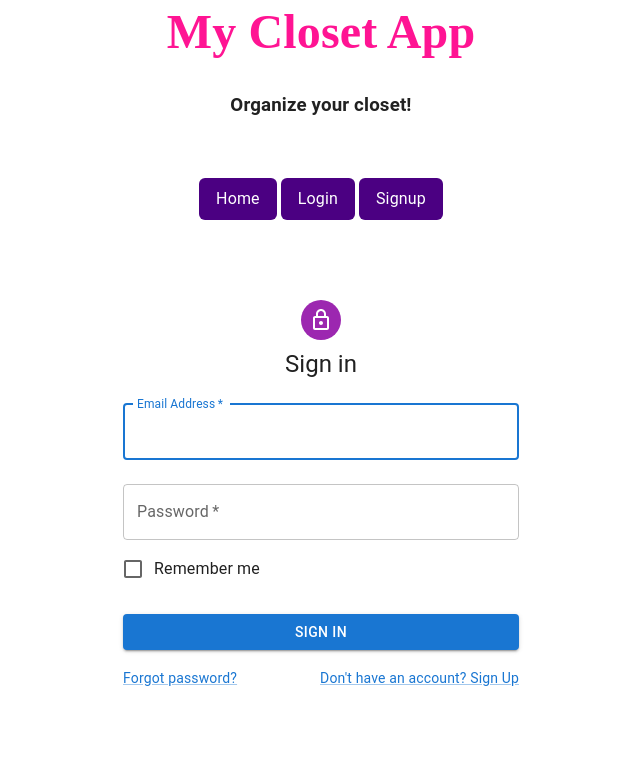
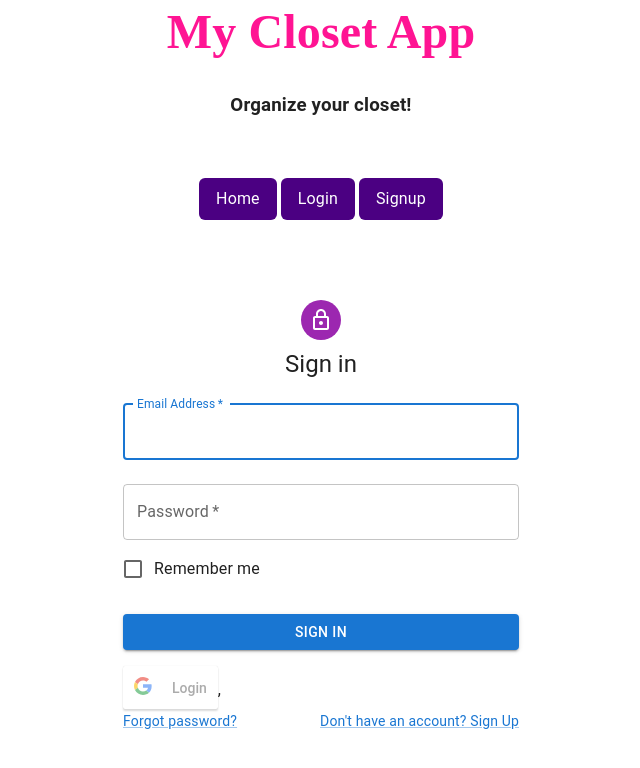
Before and after one commit to e-clawson/my-closet-app, a React (Create React App) app in the folder client/: page /login in a window 1280 px wide. Shown: the top 768 px of the page, without its empty margins (319-959 px from the left). Built offline with nearby package versions, Linux system fonts and the light colour scheme; no server answers.

Commit message:
update signup

```diff
--- a/client/src/components/items/NewItemForm.js
+++ b/client/src/components/items/NewItemForm.js
@@ -4,7 +4,7 @@ import { Button, Input, FormField, Label } from "../../styles";
 import Container from '@mui/material/Container';
 
 const ItemForm = () => {
-  const itemImageFile = React.createRef()
+  // const item_image = React.createRef()
 
   const [item, setItem] = useState({
       name: "",
@@ -73,7 +73,7 @@ const ItemForm = () => {
           className="formfield"
           type="file"
           name="item_image"
-          ref={setItem.itemImageFile}
+          ref={setItem.item_image}
           // ref={this.itemImageFile}
           // autoComplete="off"
           // value={setItem.item_image}
--- a/client/src/components/user/Login.js
+++ b/client/src/components/user/Login.js
@@ -15,7 +15,7 @@ import Container from '@mui/material/Container';
 import { createTheme, ThemeProvider } from '@mui/material/styles';
 import { UserContext } from '../../context/user';
 import { MessageContext } from '../../context/message';
-// import GoogleLogin from 'react-google-login';
+import GoogleLogin from 'react-google-login';
 
 
 const theme = createTheme();
@@ -44,9 +44,11 @@ export default function SignIn() {
     }
   };
 
+
+
   const responseGoogle = (response) => {
     const requestOptions = {
-        method: 'POST',
+        method: 'GET',
         headers: {
             // 'Authorization': `Bearer ${response.Zi.accessToken}`,
             'Content-Type': 'application/json',
@@ -136,9 +138,13 @@ return (
               data-login_uri="http://localhost:4000/login"
               data-auto_select="true" > Sign In With Google
             </Button> */}
-              {/* <div>
-                <GoogleLogin height="10" width="500px" backgroundColor="#4285f4" clientId="781784725438-7rjsrk7bn41r6cpif9h55ur6u0cep7d5.apps.googleusercontent.com" access="offline" scope="email profile" onSuccess={responseGoogle} onFailure={responseGoogle} cookiePolicy={'single_host_origin'}  plugin_name='My-Closet-App' />
-              </div> */}
+               <GoogleLogin
+                  clientId="781784725438-7rjsrk7bn41r6cpif9h55ur6u0cep7d5.apps.googleusercontent.com"
+                  buttonText="Login"
+                  onSuccess={responseGoogle}
+                  onFailure={responseGoogle}
+                  cookiePolicy={'single_host_origin'}
+                />,
             <Grid container>
               <Grid item xs>
                 <Link href="#" variant="body2">
--- a/client/src/components/user/Signup.js
+++ b/client/src/components/user/Signup.js
@@ -45,8 +45,8 @@ const Signup = () => {
         if ([userObj.first_name, userObj.last_name, userObj.email, userObj.password, userObj.passwordConfirmation].some(val => val.trim() === "")) {
             setMessage({message: "You must fill in all the information please!", color: "red"})
         }
-        const didItWork = signup({...userObj, passwordConfirmation: userObj.passwordConfirmation})
-        if (didItWork) {
+        const success = signup({...userObj, password_confirmation: userObj.passwordConfirmation})
+        if (success) {
             setMessage({message: "User successfully created!", color: "green"})
             history.push("/profile")
         }
@@ -141,7 +141,6 @@ const Signup = () => {
                   fullWidth
                   variant="contained"
                   sx={{ mt: 3, mb: 2 }}
-                  href ="/profile"
                 >
                   Sign Up
                 </Button>
```
Also changed, not shown: 2 other files (tests, documents, lock files or other folders).
